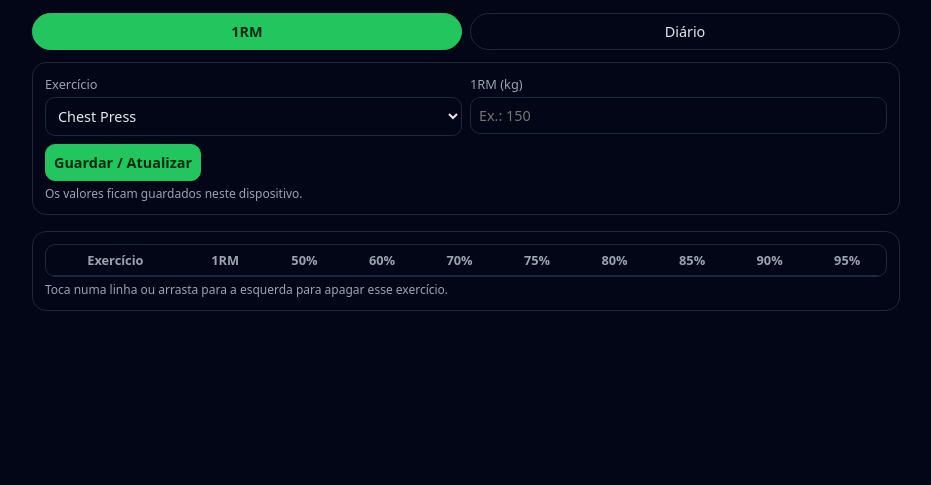
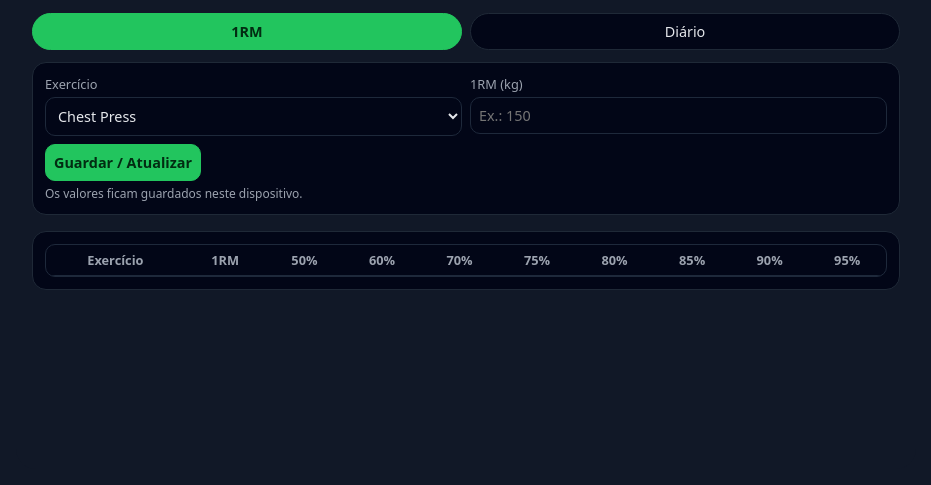
Before and after one commit to joaodouradosantos-cmd/CROSSFIT-1RM, a plain HTML site: page index.html in a window 1280 px wide. Shown: the part 315-800 px from the top of the page, without its empty margins (174-1105 px from the left). Drawn offline with Linux system fonts and the light colour scheme.

Commit message:
Update index.html

```diff
--- a/index.html
+++ b/index.html
@@ -4,7 +4,9 @@
   <meta charset="UTF-8" />
   <meta name="viewport" content="width=device-width, initial-scale=1.0" />
   <title>Cross Moita – 1RM & Diário</title>
-  <meta name="theme-color" content="#020617" />
+
+  <!-- cor da barra do telemóvel (agora cinzento escuro/prata baço) -->
+  <meta name="theme-color" content="#111827" />
   <link rel="manifest" href="manifest.json" />
 
   <style>
@@ -12,13 +14,13 @@
       font-family: system-ui, -apple-system, BlinkMacSystemFont, "Segoe UI", sans-serif;
     }
 
-    /* FUNDO GERAL ESCURO (igual ao que já tinhas) */
+    /* FUNDO GERAL – CINZENTO PRATA BAÇO */
     body {
       margin: 0;
       min-height: 100vh;
       display: flex;
       justify-content: center;
-      background-color: #020617;
+      background-color: #111827; /* cinza/prata escuro */
       color: #e5e7eb;
     }
 
@@ -27,7 +29,7 @@
       max-width: 900px;
       padding: 16px;
       margin: 16px;
-      background: #020617;
+      background: #111827;
       border-radius: 20px;
       box-sizing: border-box;
     }
@@ -57,7 +59,7 @@
     .tabs {
       display: flex;
       gap: 8px;
-      margin-bottom: 12px;
+      margin: 12px 0;
     }
 
     .tab-btn {
@@ -204,11 +206,7 @@
       h1 {
         font-size: 1.3rem;
       }
-
-      th:nth-child(n+7),
-      td:nth-child(n+7) {
-        display: none;
-      }
+      /* já NÃO escondemos colunas 80/85/90/95 – ficam sempre acessíveis com scroll horizontal */
     }
   </style>
 </head>
@@ -255,7 +253,7 @@
           <tbody id="tableBody"></tbody>
         </table>
       </div>
-      <div class="hint">Toca numa linha ou arrasta para a esquerda para apagar esse exercício.</div>
+      <!-- A frase "Toca numa linha..." foi removida para não ocupar espaço -->
     </div>
   </section>
 
```
